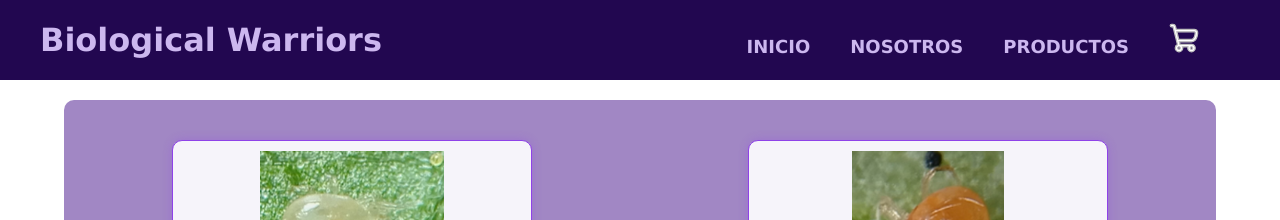
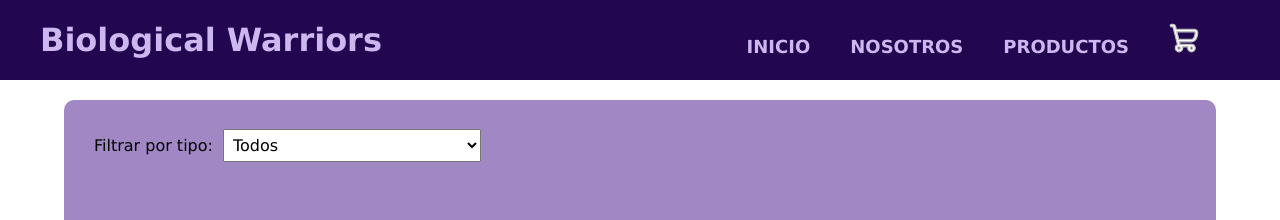
Before and after one commit to Kdnastone/BiologicalWarriors, a React (Vite) app: page /products in a window 1280 px wide. Shown: the top 220 px of the page. Built offline with nearby package versions, Linux system fonts and the light colour scheme.

Commit message:
add: filter component coding

```diff
--- a/src/components/front/Products/Products.jsx
+++ b/src/components/front/Products/Products.jsx
@@ -1,14 +1,40 @@
-// Importar librerías de React
-import React from "react";
+import React, { useState } from "react";
 
 // Importar estilos
 import "./products.css";
 
 function Products({ productItems, handleAddPd }) {
+  const [selectedType, setSelectedType] = useState("Todos");
+
+  // Obtener los tipos únicos de productos
+  const productTypes = ["Todos", ...new Set(productItems.map(item => item.type))];
+
+  // Filtrar los productos según el tipo seleccionado
+  const filteredProducts = selectedType === "Todos"
+    ? productItems
+    : productItems.filter(item => item.type === selectedType);
+
   return (
     <div className="product-catalogue">
-      {/* Mapear los productos */}
-      {productItems.map((productItem, index) => (
+      {/* Menú desplegable para seleccionar el tipo de producto */}
+      <div className="filter-container">
+        <label htmlFor="product-type-filter">Filtrar por tipo:</label>
+        <select
+          id="product-type-filter"
+          value={selectedType}
+          onChange={(e) => setSelectedType(e.target.value)}
+        >
+          {productTypes.map((type, index) => (
+            <option key={index} value={type}>
+              {type}
+            </option>
+          ))}
+        </select>
+      </div>
+
+      {/* Mapear los productos filtrados */}
+      <div className="products-list">
+        {filteredProducts.map((productItem, index) => (
           <div className="card" key={index}>
             {/* Mostrar la imagen del producto */}
             <div>
@@ -36,7 +62,7 @@ function Products({ productItems, handleAddPd }) {
 
             {/* Agregar el precio del producto */}
             <div className="product-price">
-          {/* Formatear el precio del producto para que tenga los separadores de miles pero sin decimales*/}
+              {/* Formatear el precio del producto para que tenga los separadores de miles pero sin decimales */}
               <h3>${productItem.price.toLocaleString('es-CO', { minimumFractionDigits: 0, maximumFractionDigits: 0 })} COP</h3>
             </div>
 
@@ -51,6 +77,7 @@ function Products({ productItems, handleAddPd }) {
           </div>
         ))}
       </div>
+    </div>
   );
 }
 
--- a/src/components/front/Products/products.css
+++ b/src/components/front/Products/products.css
@@ -6,7 +6,8 @@
     flex-wrap: wrap;
     background-color: rgb(161, 135, 196);
     border-radius: 10px;
-
+    flex-direction: column;
+    padding: 20px;
 }
 
 .card{
@@ -79,3 +80,28 @@ h4{
 .add-Btn:active{
     transform: translateY(4px);
 }
+
+.filter-container {
+    position: sticky;
+    top: 80px;
+    width: 100%;
+    background-color: rgb(161, 135, 196);
+    z-index: 1000;
+    margin-bottom: 20px;
+    display: flex;
+    align-items: center;
+    gap: 10px;
+    padding: 10px;
+    height: 50px;
+}
+
+#product-type-filter {
+    padding: 5px;
+    font-size: 16px;
+}
+
+.products-list {
+    display: flex;
+    flex-wrap: wrap;
+    gap: 20px;
+}
--- a/src/components/front/header/header.css
+++ b/src/components/front/header/header.css
@@ -11,6 +11,7 @@
     background-color: rgb(34, 7, 80);
     z-index: 1000;
     padding: 0 20px;
+
 }
 
 body {
--- a/src/components/front/pages/Cart.jsx
+++ b/src/components/front/pages/Cart.jsx
@@ -9,6 +9,16 @@ function Cart({ cartItems, handleAddPd, handleRemovePd, handleRemoveAllPd }) {
     (price, item) => price + item.qty * item.price,
     0
   );
+
+  /*Agrupar los productos por tipo*/
+  const groupedItems = cartItems.reduce((acc, item) => {
+    const { type } = item;
+    if (!acc[type]) {
+      acc[type] = [];
+    }
+    acc[type].push(item);
+    return acc;
+  }, {});
 
   return (
     <div className="cart-items">
@@ -26,7 +36,10 @@ function Cart({ cartItems, handleAddPd, handleRemovePd, handleRemoveAllPd }) {
         <div className="cart-empty"> El carrito está vacío</div>
       )}
       <div>
-        {cartItems.map((item) => (
+        {Object.keys(groupedItems).map((type) => (
+          <div key={type}>
+            <h3>{type}</h3>
+            {groupedItems[type].map((item) => (
               <div key={item.id} className="cart-row">
                 <div className="cart-list">
                   <img className="cart-img" src={item.image} alt={item.name} />
@@ -59,6 +72,8 @@ function Cart({ cartItems, handleAddPd, handleRemovePd, handleRemoveAllPd }) {
               </div>
             ))}
           </div>
+        ))}
+      </div>
       <div className="cart-total">
         Total: $
         <div className="cart-total-price">
```
Lines whose indentation alone changed are shown as unchanged.
